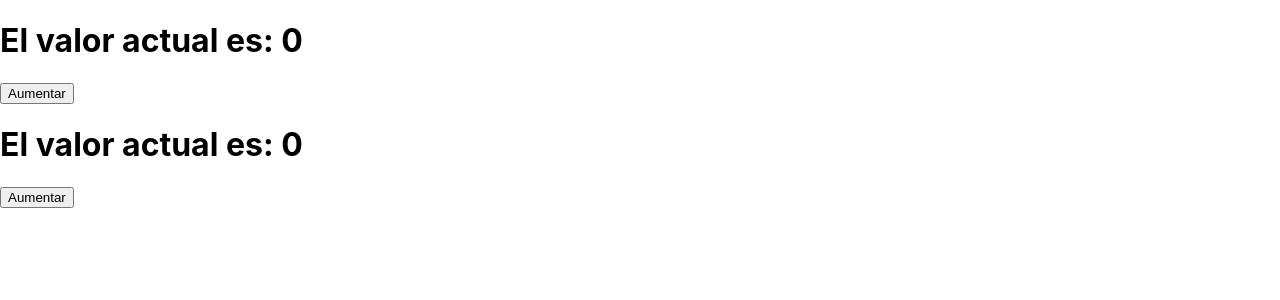
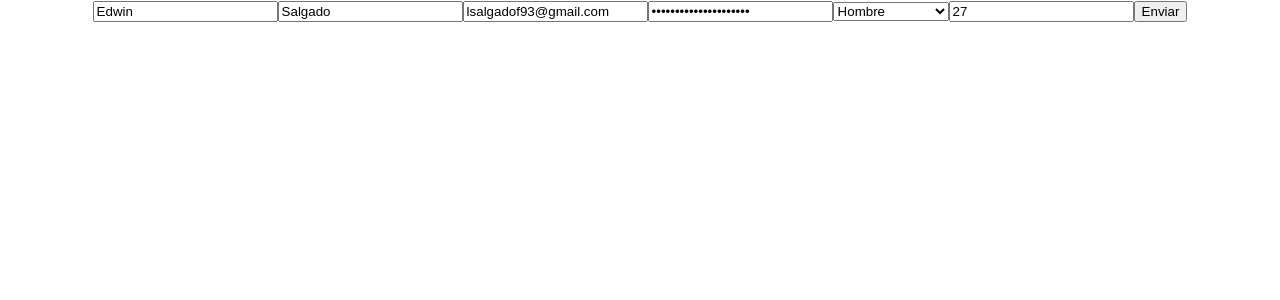
Before and after one commit to warderer/master-en-code, a React (Create React App) app in the folder clases/16.React/06.hooks/: page / in a window 1280 px wide. Shown: the top 300 px of the page. Built offline with nearby package versions, Linux system fonts and the light colour scheme.

Commit message:
hooks/eslint fix useForm and index home project

```diff
--- a/clases/16.React/06.hooks/src/hook/useForm.js
+++ b/clases/16.React/06.hooks/src/hook/useForm.js
@@ -5,7 +5,7 @@
 // 3. Tienes que utilizar Hooks de React, y no deben contener loops, condiciones o funciones anidadas.
 // LOS HOOKS TIENEN QUE SER UNIVERSALES
 
-import React, { useState, useEffect } from 'react'; //cumplo con 3. usar hooks de react
+import { useState, useEffect } from 'react'; //cumplo con 3. usar hooks de react
 
 function useForm(callback, defaults){
     const [inputs, setInputs] = useState(defaults) // aqui voy a estar guardando los valores de mis formularios.
--- a/clases/16.React/06.hooks/src/index.js
+++ b/clases/16.React/06.hooks/src/index.js
@@ -1,13 +1,13 @@
 import React from 'react';
 import ReactDOM from 'react-dom';
 import './index.scss';
-//import App from './App';
-import Counter from './Counter';
+import App from './App';
+//import Counter from './Counter';
 import reportWebVitals from './reportWebVitals';
 
 ReactDOM.render(
   <React.StrictMode>
-    <Counter />
+    <App />
   </React.StrictMode>,
   document.getElementById('root')
 );
```
